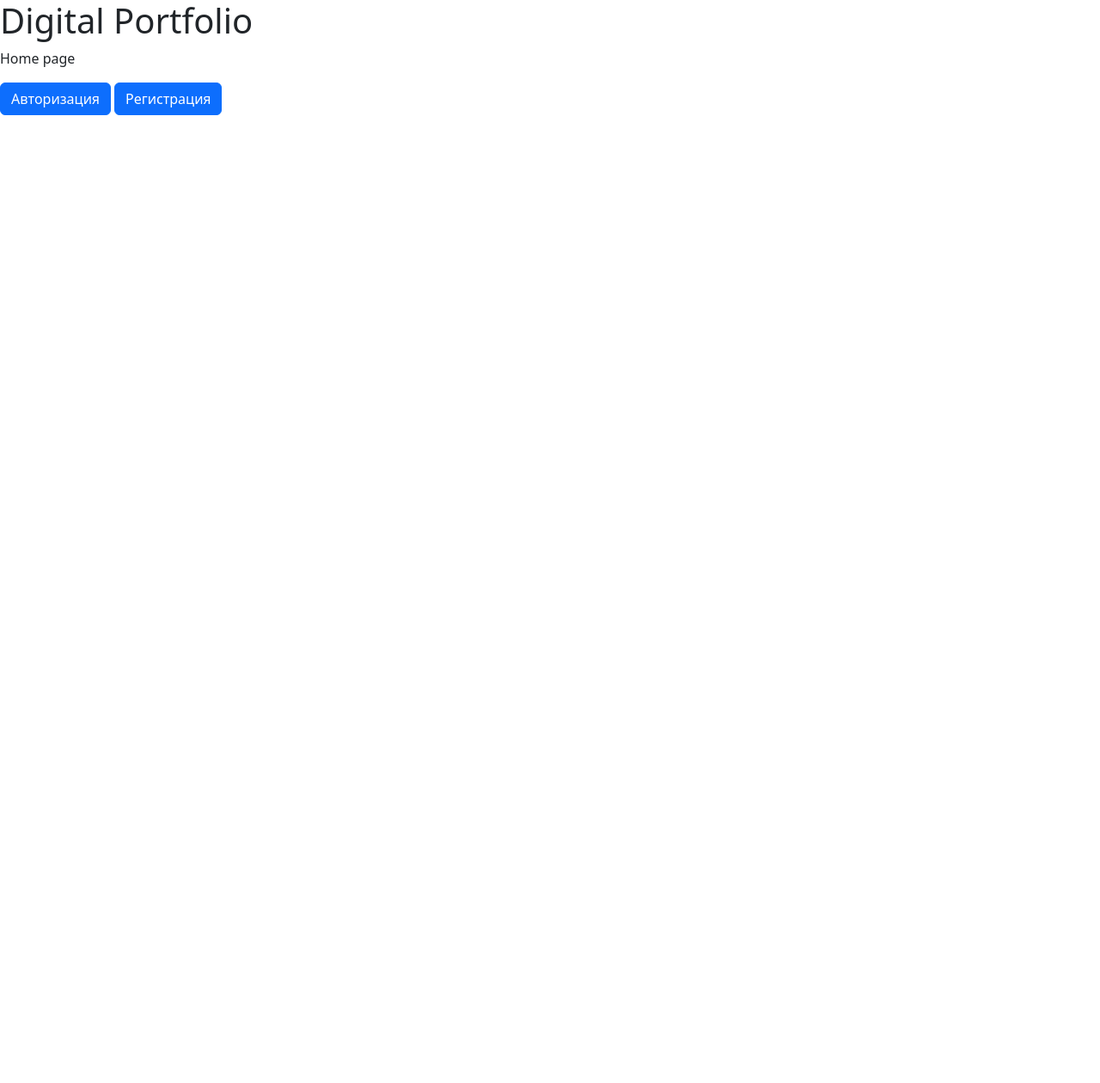
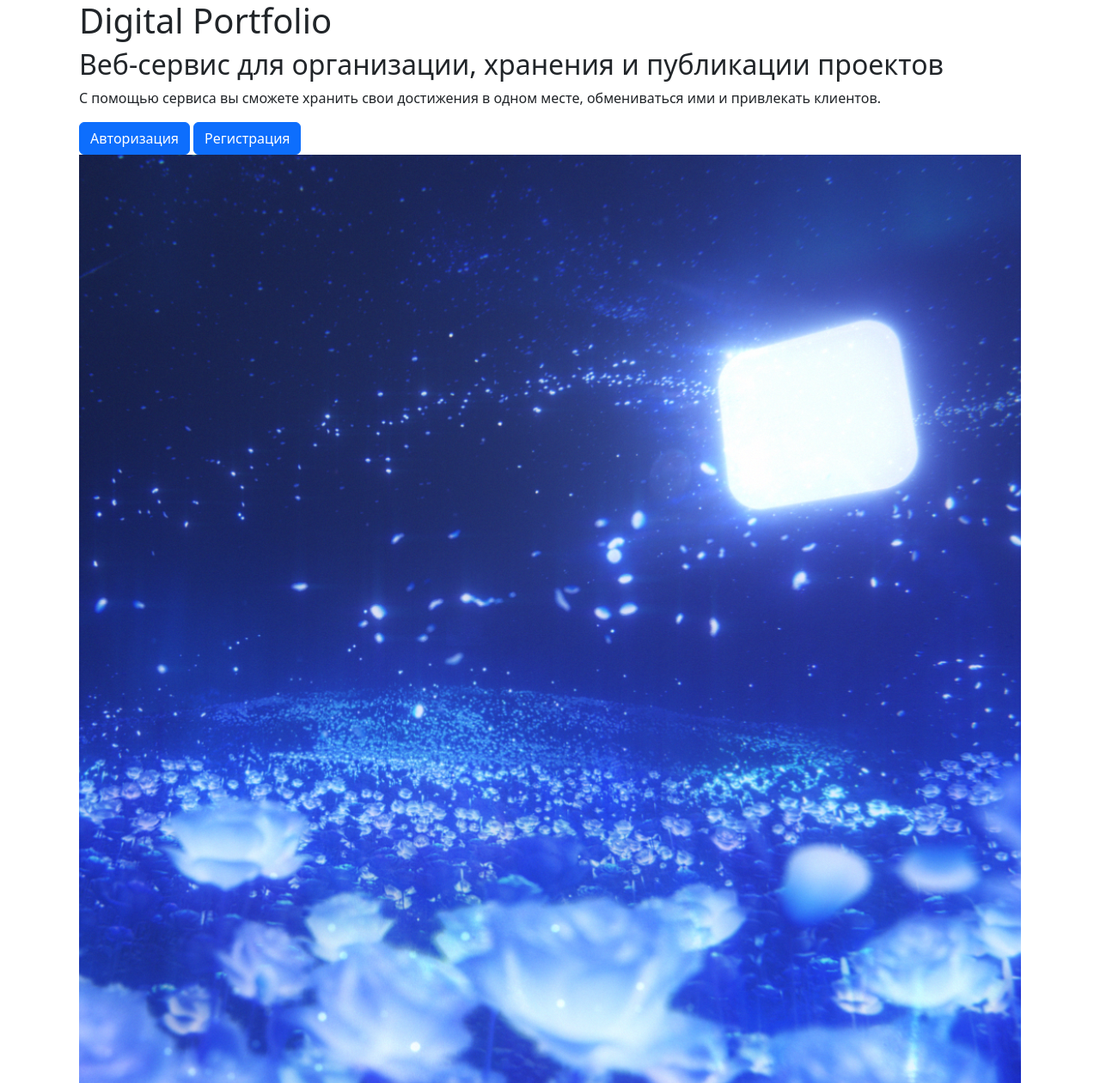
Before and after one commit to dmitryboris/DigitalPortfolio, a Django app: page / in a window 1280 px wide. Shown: the whole page at 86% size. Before the commit the page ends 134 px from the top, so only its background shows below. Run offline with Django 5.2, Linux system fonts and the light colour scheme.

Commit message:
add demo main page

```diff
--- /dev/null
+++ b/main/static/main/css/main.css
@@ -0,0 +1,5 @@
+body {
+    display: flex;
+    justify-content: center;
+    align-items: center;
+}
--- a/main/templates/main/index.html
+++ b/main/templates/main/index.html
@@ -1,4 +1,5 @@
 {% extends "main/sample.html" %}
+{% load static %}
 
 {% block title %}
     Digital Portfolio
@@ -7,8 +8,15 @@
 {% block body %}
     <main>
         <h1> Digital Portfolio </h1>
-        <p> Home page </p>
-        <a href="/reg/login" class="btn btn-primary"> Авторизация </a>
-        <a href="/reg/signup" class="btn btn-primary"> Регистрация </a>
+        <h2> Веб-сервис для организации, хранения и публикации проектов</h2>
+        <p> С помощью сервиса вы сможете хранить свои достижения в одном месте,
+            обмениваться ими и привлекать клиентов. </p>
+        <div class="buttons">
+            <a href="/reg/login" class="btn btn-primary"> Авторизация </a>
+            <a href="/reg/signup" class="btn btn-primary"> Регистрация </a>
+        </div>
+        <section class="image">
+            <img src="{% static './registration/img/Frame33.png' %}" width="1096" height="1080" alt="Картиночка">
+        </section>
     </main>
 {% endblock %}
--- a/main/templates/main/sample.html
+++ b/main/templates/main/sample.html
@@ -3,8 +3,7 @@
 <html lang="ru">
 <head>
     <meta charset="UTF-8">
-    <meta name="viewport"
-          content="width=device-width, user-scalable=no, initial-scale=1.0, maximum-scale=1.0, minimum-scale=1.0">
+    <meta name="viewport" content="width=device-width, user-scalable=no, initial-scale=1.0, maximum-scale=1.0, minimum-scale=1.0">
     <meta http-equiv="X-UA-Compatible" content="ie=edge">
     <link rel="stylesheet" href="https://cdn.jsdelivr.net/npm/bootstrap@5.3.2/dist/css/bootstrap.min.css">
     <link rel="stylesheet" href="{% static 'main/css/main.css' %}">
```
Also changed, not shown: main/static/main/main.css (deleted).
